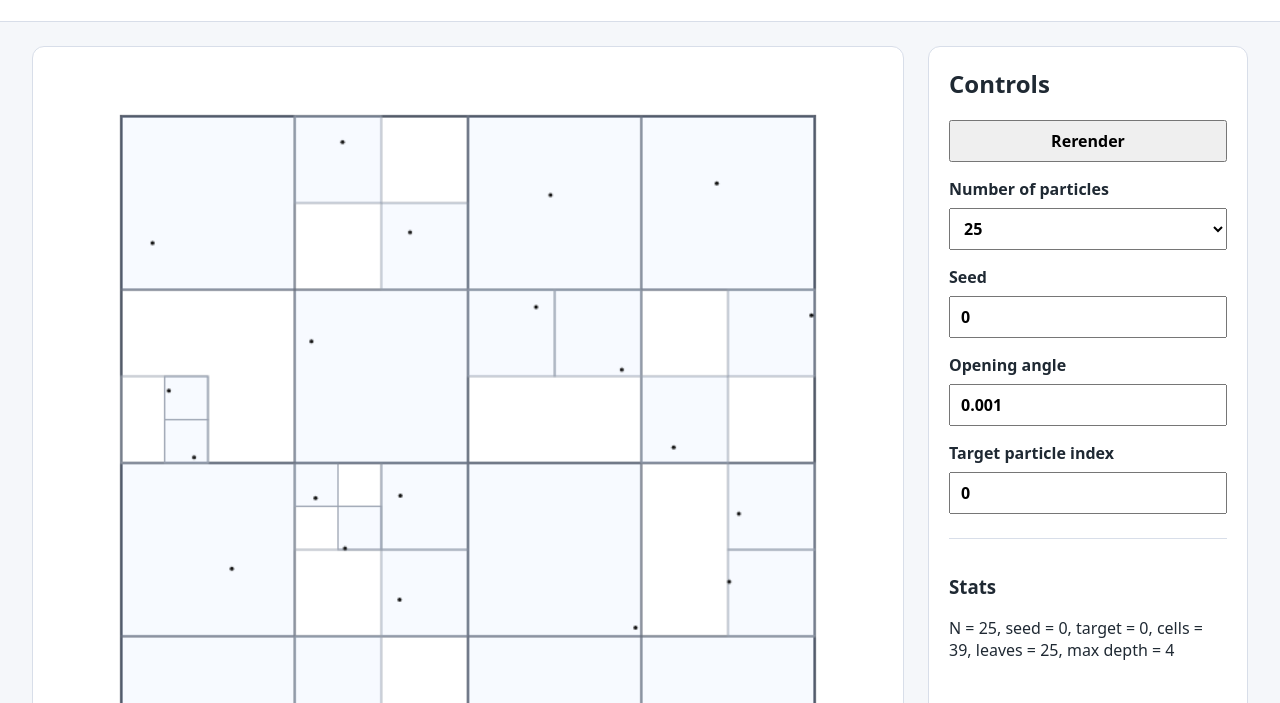
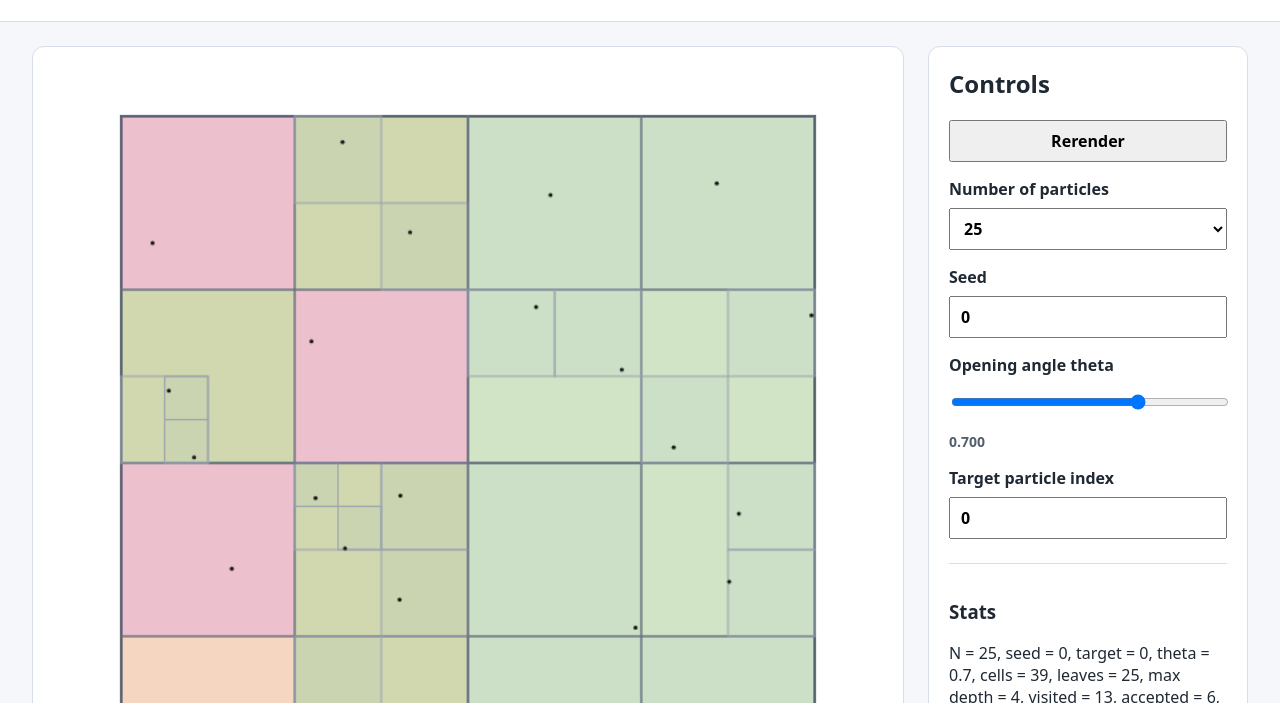
Before and after one commit to akTARDIGRADE13-sandbox/tree-method-visualizer, a website built with Vite: page index.html in a window 1280 px wide. Shown: the part 97-800 px from the top of the page. Built offline with nearby package versions, Linux system fonts and the light colour scheme.

Commit message:
feat: ツリー探索結果の可視化を追加

```diff
--- a/index.html
+++ b/index.html
@@ -36,17 +36,9 @@
           <input id="particle-seed-input" type="number" id="seed" name="seed" min="0" value="0" />
         </label>
         <label>
-          Opening angle
-          <input
-            id="opening-angle-input"
-            type="number"
-            step="0.001"
-            id="seed"
-            name="seed"
-            min="0.001"
-            max="0.999"
-            value="0.001"
-          />
+          Opening angle theta
+          <input id="theta-slider" type="range" min="0.001" max="1.0" step="0.001" value="0.7" />
+          <span id="theta-value">0.7</span>
         </label>
         <label>
           Target particle index
--- a/src/main.ts
+++ b/src/main.ts
@@ -1,6 +1,7 @@
 import "./style.css";
 import { drawScene, generateParticles } from "./renderer";
 import { buildTree } from "./tree";
+import { traverseTree } from "./traversal";
 import { clamp } from "./utils";
 
 function getElementOrThrow<T extends Element>(selector: string): T {
@@ -17,19 +18,23 @@ const canvas = getElementOrThrow<HTMLCanvasElement>("#main-canvas");
 const rerenderButton = getElementOrThrow<HTMLInputElement>("#rerender-button");
 const particleCountSelect = getElementOrThrow<HTMLSelectElement>("#particle-count-select");
 const particleSeed = getElementOrThrow<HTMLInputElement>("#particle-seed-input");
-const openingAngleInput = getElementOrThrow<HTMLInputElement>("#opening-angle-input");
 const targetParticleInput = getElementOrThrow<HTMLInputElement>("#target-particle-input");
 const statsText = getElementOrThrow<HTMLElement>("#stats-text");
+const thetaSlider = getElementOrThrow<HTMLInputElement>("#theta-slider");
+const thetaValue = getElementOrThrow<HTMLSpanElement>("#theta-value");
 
 function render(): void {
   const seed = Number(particleSeed.value);
-  const openingAngle = Number(openingAngleInput.value);
   const particleCount = Number(particleCountSelect.value);
   const particles = generateParticles(particleCount, seed);
   const tree = buildTree(particles);
   const targetParticleIndex = getValidTargetParticleIndex(particleCount);
+  const theta = Number(thetaSlider.value);
+  const traversalResult = traverseTree(tree, targetParticleIndex, theta);
 
-  drawScene(canvas, tree.particles, tree.cells, targetParticleIndex);
+  thetaValue.textContent = theta.toFixed(3);
+
+  drawScene(canvas, tree.particles, tree.cells, targetParticleIndex, traversalResult);
 
   const leafCellCount = tree.cells.filter((cell) => cell.isLeaf).length;
   const maxDepth = Math.max(...tree.cells.map((cell) => cell.depth));
@@ -38,9 +43,19 @@ function render(): void {
     `N = ${particleCount}, ` +
     `seed = ${seed}, ` +
     `target = ${targetParticleIndex}, ` +
+    `theta = ${theta.toFixed(1)}, ` +
     `cells = ${tree.cells.length}, ` +
     `leaves = ${leafCellCount}, ` +
-    `max depth = ${maxDepth}`;
+    `max depth = ${maxDepth}, ` +
+    `visited = ${traversalResult.visitedCellCount}, ` +
+    `accepted = ${traversalResult.acceptedCellCount}, ` +
+    `opened = ${traversalResult.openedCellCount}, ` +
+    `direct leaves = ${traversalResult.directLeafCellCount}`;
+}
+
+function updateThetaSlider(): void {
+  const theta = Number(thetaSlider.value);
+  thetaValue.textContent = theta.toFixed(3);
 }
 
 function getValidTargetParticleIndex(particleCount: number): number {
@@ -62,5 +77,10 @@ rerenderButton.addEventListener("click", () => {
   render();
 });
 
+thetaSlider.addEventListener("input", () => {
+  console.log("Update theta slider!");
+  updateThetaSlider();
+});
+
 console.log("Hello!");
 render();
--- a/src/renderer.ts
+++ b/src/renderer.ts
@@ -49,6 +49,7 @@ export function drawScene(
   particles: Particle[],
   cells: Cell[],
   targetParticleIndex: number,
+  traversalResult: TraversalResult | null,
 ): void {
   const context = canvas.getContext("2d");
 
@@ -62,7 +63,7 @@ export function drawScene(
   clearCanvas(context, width, height);
 
   for (const cell of cells) {
-    drawCell(context, cell, width, height);
+    drawCell(context, cell, width, height, traversalResult);
   }
 
   for (const particle of particles) {
@@ -83,18 +84,53 @@ function drawCell(
   cell: Cell,
   width: number,
   height: number,
+  traversalResult: TraversalResult | null,
 ): void {
   const rect = toCanvasRect(cell.bounds, width, height);
+
+  const fillStyle = getCellFillStyle(cell, traversalResult);
+
+  if (fillStyle !== null) {
+    context.fillStyle = fillStyle;
+    context.fillRect(rect.x, rect.y, rect.width, rect.height);
+  }
 
   context.strokeStyle = getCellStrokeStyle(cell.depth);
   context.lineWidth = cell.depth === 0 ? 2 : 1;
 
   context.strokeRect(rect.x, rect.y, rect.width, rect.height);
+}
+
+function getCellFillStyle(cell: Cell, traversalResult: TraversalResult | null): string | null {
+  if (traversalResult === null) {
+    if (cell.isLeaf) {
+      return "rgba(59, 130, 246, 0.04)";
+    }
+
+    return null;
+  }
+
+  if (traversalResult.acceptedCellIds.has(cell.id)) {
+    return "rgba(34, 197, 94, 0.20)";
+  }
+
+  if (traversalResult.openedCellIds.has(cell.id)) {
+    return "rgba(249, 115, 22, 0.14)";
+  }
+
+  if (traversalResult.directLeafCellIds.has(cell.id)) {
+    return "rgba(168, 85, 247, 0.20)";
+  }
+
+  if (traversalResult.ignoredCellIds.has(cell.id)) {
+    return "rgba(156, 163, 175, 0.08)";
+  }
 
   if (cell.isLeaf) {
-    context.fillStyle = "rgba(59, 130, 246, 0.04)";
-    context.fillRect(rect.x, rect.y, rect.width, rect.height);
+    return "rgba(59, 130, 246, 0.04)";
   }
+
+  return null;
 }
 
 function drawParticle(
--- a/src/style.css
+++ b/src/style.css
@@ -106,3 +106,10 @@ body {
     grid-template-columns: 1fr;
   }
 }
+
+#theta-value {
+  display: inline-block;
+  margin-top: 4px;
+  color: #52606d;
+  font-size: 14px;
+}
--- /dev/null
+++ b/src/traversal.ts
@@ -0,0 +1,89 @@
+import type { Cell, Tree } from "./tree";
+
+export type TraversalAction = "accept" | "open" | "direct-leaf" | "ignore-self";
+
+export type TraversalResult = {
+  acceptedCellIds: Set<number>;
+  openedCellIds: Set<number>;
+  directLeafCellIds: Set<number>;
+  ignoredCellIds: Set<number>;
+  visitedCellCount: number;
+  acceptedCellCount: number;
+  openedCellCount: number;
+  directLeafCellCount: number;
+};
+
+export function traverseTree(
+  tree: Tree,
+  targetParticleIndex: number,
+  theta: number,
+): TraversalResult {
+  const acceptedCellIds = new Set<number>();
+  const openedCellIds = new Set<number>();
+  const directLeafCellIds = new Set<number>();
+  const ignoredCellIds = new Set<number>();
+
+  let visitedCellCount = 0;
+
+  function visit(cellId: number): void {
+    const cell = tree.cells[cellId];
+
+    visitedCellCount += 1;
+
+    if (containsOnlyTargetParticle(cell, targetParticleIndex)) {
+      ignoredCellIds.add(cell.id);
+      return;
+    }
+
+    if (cell.isLeaf) {
+      directLeafCellIds.add(cell.id);
+      return;
+    }
+
+    const ratio = calculateOpeningRatio(tree, cell, targetParticleIndex);
+
+    if (ratio < theta) {
+      acceptedCellIds.add(cell.id);
+      return;
+    }
+
+    openedCellIds.add(cell.id);
+
+    for (const childId of cell.children) {
+      visit(childId);
+    }
+  }
+
+  visit(tree.rootId);
+
+  return {
+    acceptedCellIds,
+    openedCellIds,
+    directLeafCellIds,
+    ignoredCellIds,
+    visitedCellCount,
+    acceptedCellCount: acceptedCellIds.size,
+    openedCellCount: openedCellIds.size,
+    directLeafCellCount: directLeafCellIds.size,
+  };
+}
+
+function containsOnlyTargetParticle(cell: Cell, targetParticleIndex: number): boolean {
+  return cell.particleIndices.length === 1 && cell.particleIndices[0] === targetParticleIndex;
+}
+
+function calculateOpeningRatio(tree: Tree, cell: Cell, targetParticleIndex: number): number {
+  const targetParticle = tree.particles[targetParticleIndex];
+
+  const dx = cell.centerOfMass.x - targetParticle.position.x;
+  const dy = cell.centerOfMass.y - targetParticle.position.y;
+  const distance = Math.sqrt(dx * dx + dy * dy);
+
+  if (distance < 1.0e-12) {
+    return Number.POSITIVE_INFINITY;
+  }
+
+  const cellSize = cell.bounds.xMax - cell.bounds.xMin;
+
+  return cellSize / distance;
+}
```
